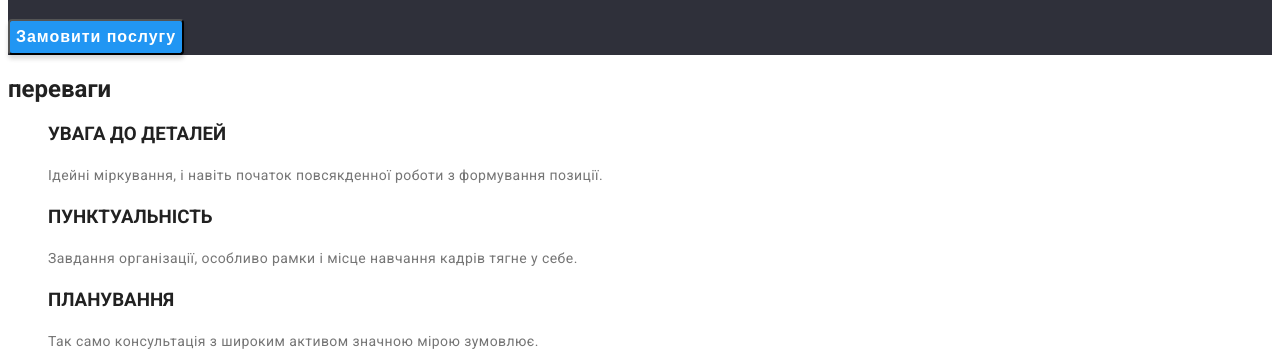
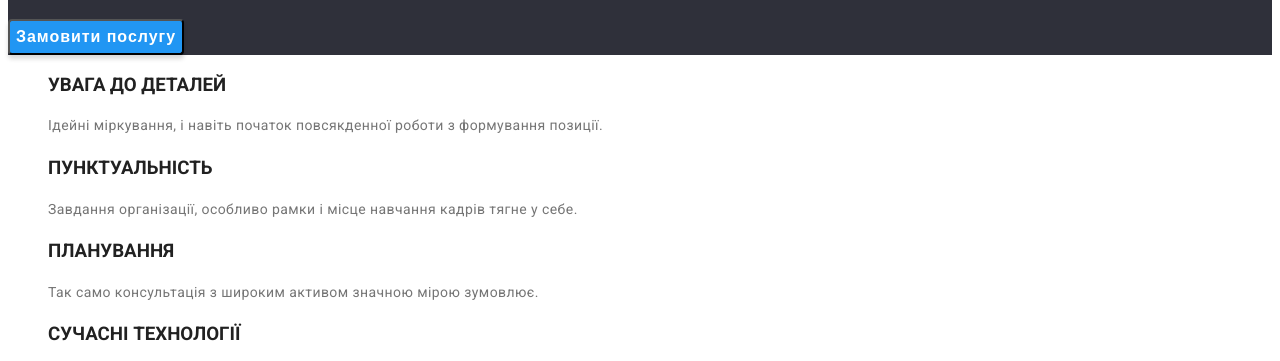
Before and after one commit to IvanKrykunov/goit-markup-hw-02, a plain HTML site: page index.html in a window 1280 px wide. Shown: the part 280-641 px from the top of the page. Drawn offline with Linux system fonts and the light colour scheme.

Commit message:
dz2
fix h2-off

```diff
--- a/css/styles.css
+++ b/css/styles.css
@@ -249,3 +249,15 @@ body {
 .ul-none {
   list-style: none;
 }
+.h2-off {
+  position: absolute;
+  white-space: nowrap;
+  width: 1px;
+  height: 1px;
+  overflow: hidden;
+  border: 0;
+  padding: 0;
+  clip: rect(0 0 0 0);
+  clip-path: inset(50%);
+  margin: -1px;
+}
--- a/index.html
+++ b/index.html
@@ -42,7 +42,7 @@
 
       <!--section2-->
       <section class="cection-2">
-        <h2>переваги</h2>
+        <h2 class="h2-off">переваги</h2>
         <ul class="ul-none">
           <li>
             <h3 class="section-h3">УВАГА ДО ДЕТАЛЕЙ</h3>
```
